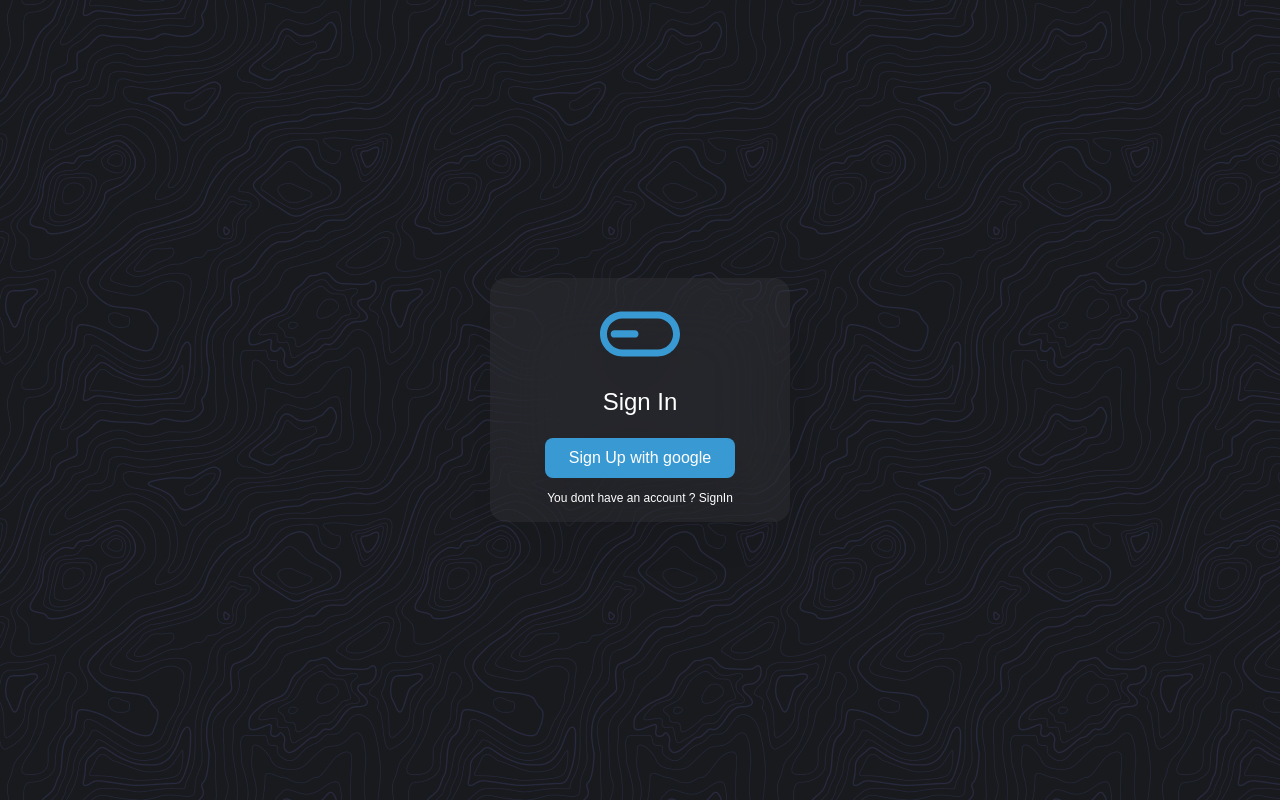
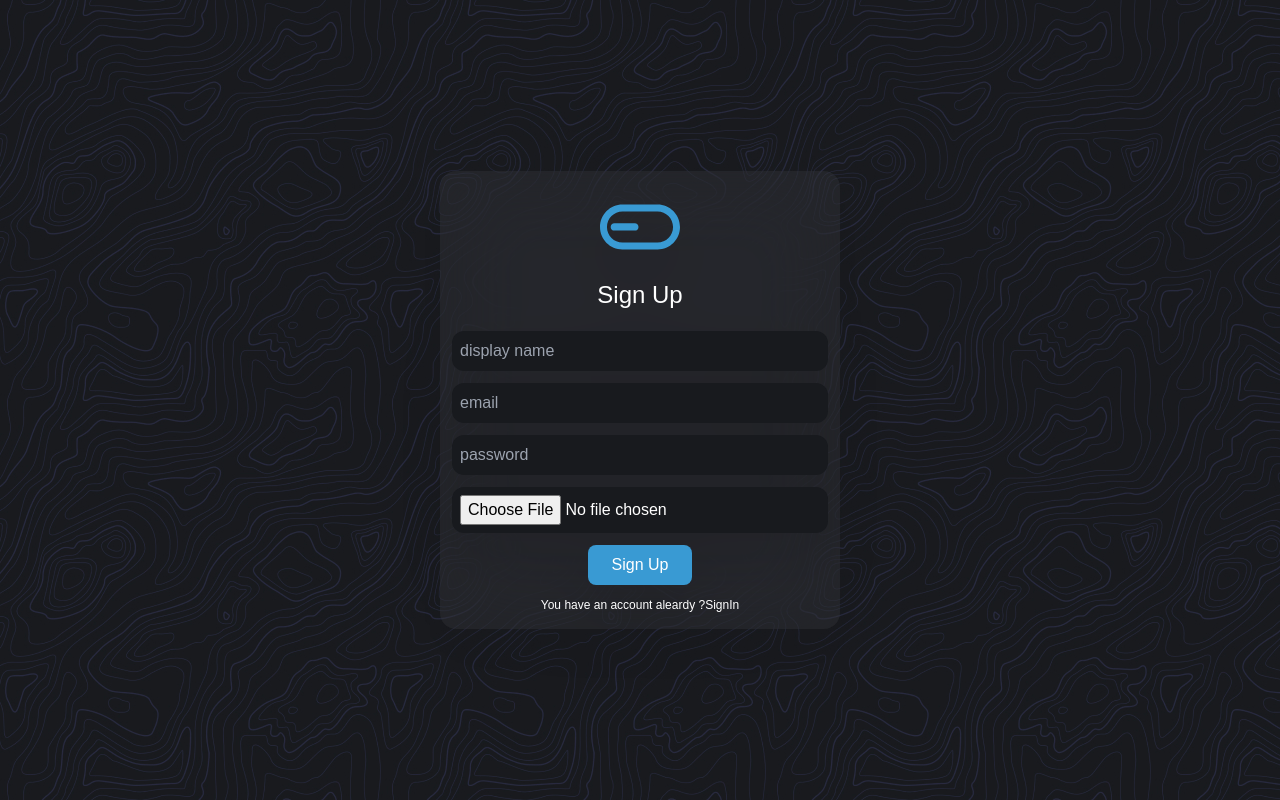
Before and after one commit to tchi-sama/chat-web, a React (Create React App) app: page / in a window 1280 px wide. Built offline with nearby package versions, Linux system fonts and the light colour scheme; no server answers.

Commit message:
login signup search

```diff
--- a/package.json
+++ b/package.json
@@ -10,8 +10,10 @@
     "@testing-library/jest-dom": "^5.16.5",
     "@testing-library/react": "^13.4.0",
     "@testing-library/user-event": "^13.5.0",
+    "firebase": "^9.17.1",
     "react": "^18.2.0",
     "react-dom": "^18.2.0",
+    "react-router-dom": "^6.8.1",
     "react-scripts": "5.0.1",
     "web-vitals": "^2.1.4"
   },
--- a/src/App.js
+++ b/src/App.js
@@ -1,9 +1,16 @@
+import { useContext } from "react";
+import { BrowserRouter } from "react-router-dom";
 import Pages from "./pages/Pages";
+import { AuthContext } from "./context/AuthContext";
 
 function App() {
+  const {currentUser} = useContext(AuthContext);
+
   return (
     <div className="">
+      <BrowserRouter>
       <Pages/>
+      </BrowserRouter>
     </div>
   );
 }
--- a/src/components/Navbar.jsx
+++ b/src/components/Navbar.jsx
@@ -1,55 +1,88 @@
 import { Avatar, Badge, IconButton } from "@mui/material";
-import React from "react";
+import React, { useContext } from "react";
 import { ReactComponent as MsgIcon } from "../svgs/message.svg";
 import { ReactComponent as HomeIcon } from "../svgs/home.svg";
 import { ReactComponent as NotIcon } from "../svgs/notificationbing.svg";
 import { ReactComponent as SetIcon } from "../svgs/setting.svg";
 import { ReactComponent as Logo } from "../svgs/Logo.svg";
+import { ReactComponent as Logout } from "../svgs/logoutcurve.svg";
+import { auth } from "../firebase";
+import { signOut } from "firebase/auth";
+import { AuthContext } from "../context/AuthContext";
 
-function Navbar({where}) {
+function Navbar({ where }) {
+  const {currentUser} = useContext(AuthContext);
   return (
     <div className="w-20 py-3 bg-[#18181C] h-full flex items-center flex-col gap-3">
-      <Logo className="w-14 h-14 p-2"/>
+      <Logo className="w-14 h-14 p-2" />
       <IconButton>
-
-        <Badge variant="dot" overlap="circular" color="primary" badgeContent=" ">
-        <Avatar
-          src="https://scontent.frak1-2.fna.fbcdn.net/v/t39.30808-6/272903096_1179661402805532_104898404720613763_n.jpg?_nc_cat=110&ccb=1-7&_nc_sid=09cbfe&_nc_ohc=wzSep73DAo8AX_1eHoV&tn=dNeaDorti2RHBv7M&_nc_ht=scontent.frak1-2.fna&oh=00_AfAZVi0D_tICZwUr8Kl_tKSVdNAwZ3YtJ9UMIABB0TWekQ&oe=63F11D25"
-        />
+        <Badge
+          variant="dot"
+          overlap="circular"
+          color="primary"
+          badgeContent=" "
+        >
+          <Avatar src={currentUser.photoURL} />
         </Badge>
       </IconButton>
       <div className="flex flex-col items-center w-full py-5 gap-2">
         <div className="flex w-full h-10 items-center">
           <button className="w-full flex items-center justify-center flex-1">
-            <HomeIcon className={where=="home"? "icon iconActive ":"icon"} />
+            <HomeIcon
+              className={where == "home" ? "icon iconActive " : "icon"}
+            />
           </button>
-          <div className={`h-full rounded-full w-1 ${where=="home"? "bg-[#399AD3]":"bg-transparent"}`}></div>
+          <div
+            className={`h-full rounded-full w-1 ${
+              where == "home" ? "bg-[#399AD3]" : "bg-transparent"
+            }`}
+          ></div>
         </div>
 
         <div className="flex w-full h-10 items-center">
           <button className="w-full flex items-center justify-center flex-1">
-            <MsgIcon className={where=="messages"? "icon iconActive ":"icon"} />
+            <MsgIcon
+              className={where == "messages" ? "icon iconActive " : "icon"}
+            />
           </button>
-          <div className={`h-full rounded-full w-1 ${where=="messages"? "bg-[#399AD3]":"bg-transparent"}`}></div>
+          <div
+            className={`h-full rounded-full w-1 ${
+              where == "messages" ? "bg-[#399AD3]" : "bg-transparent"
+            }`}
+          ></div>
         </div>
 
         <div className="flex w-full h-10 items-center">
           <button className="w-full flex items-center justify-center flex-1">
-            <NotIcon className={where=="not"? "icon iconActive ":"icon"} />
+            <NotIcon className={where == "not" ? "icon iconActive " : "icon"} />
           </button>
-          <div className={`h-full rounded-full w-1 ${where=="not"? "bg-[#399AD3]":"bg-transparent"}`}></div>
+          <div
+            className={`h-full rounded-full w-1 ${
+              where == "not" ? "bg-[#399AD3]" : "bg-transparent"
+            }`}
+          ></div>
         </div>
       </div>
-      <div className="bg-[#494C50] h-[.5px] opacity-25 w-[50%] mx-auto rounded-full">
+      <div className="bg-[#494C50] h-[.5px] opacity-25 w-[50%] mx-auto rounded-full"></div>
+      <div className="flex flex-col items-center w-full py-5 gap-2">
+        <div className="flex w-full h-10 items-center">
+          <button className="w-full flex items-center justify-center flex-1">
+            <SetIcon
+              className={where == "setting" ? "icon iconActive " : "icon"}
+            />
+          </button>
+          <div
+            className={`h-full rounded-full w-1 ${
+              where == "setting" ? "bg-[#399AD3]" : "bg-transparent"
+            }`}
+          ></div>
+        </div>
       </div>
-        <div className="flex flex-col items-center w-full py-5 gap-2">
-          <div className="flex w-full h-10 items-center">
-            <button className="w-full flex items-center justify-center flex-1">
-              <SetIcon className={where=="setting"? "icon iconActive ":"icon"} />
-            </button>
-          <div className={`h-full rounded-full w-1 ${where=="setting"? "bg-[#399AD3]":"bg-transparent"}`}></div>
-          </div>
-        </div>
+      <div className="flex-1 flex justify-end flex-col items-center">
+        <IconButton onClick={()=>signOut(auth)} className="icon2">
+            <Logout/>
+        </IconButton>
+      </div>
     </div>
   );
 }
--- /dev/null
+++ b/src/components/SearchChatUser.jsx
@@ -0,0 +1,84 @@
+import { Avatar } from "@mui/material";
+import { ReactComponent as SearchIcon } from "../svgs/searchnormal1.svg";
+import { collection, doc, getDocs, query, setDoc, where } from "firebase/firestore";
+import { db } from "../firebase";
+import { useContext, useState } from "react";
+import { AuthContext } from "../context/AuthContext";
+
+function SearchChatUser() {
+  const [username, setUsername] = useState("");
+  const [user, setUser] = useState(null);
+  const [err, setErr] = useState(false);
+  const { currentUser } = useContext(AuthContext);
+
+  const handleSearch = async (e) => {
+    setUser(null);
+    const q = query(
+      collection(db, "users"),
+      where("displayName", "==", username)
+    );
+    try {
+      const querySnapshot = await getDocs(q);
+      querySnapshot.forEach((doc) => {
+        setUser(doc.data());
+      });
+    } catch (err) {
+      setErr(true);
+    }
+  };
+  const handleKey = (e) => {
+    e.code === "Enter" && handleSearch();
+  };
+
+  const handleSelect = async () => {
+    const combinedId =
+      currentUser.uid > user.uid
+        ? currentUser.uid + user.uid
+        : user.uid + currentUser.uid;
+    try {
+      const res = await getDocs(db, "chats", combinedId);
+      if(!res.exists()){
+        await setDoc(doc,(db,"chats",combinedId),{messages:[]});
+      }
+    } catch (err) {
+      setErr(true);
+    }
+  };
+  return (
+    <div className="p-3">
+      <div className="flex relative bg-[#18181C] py-2 rounded-xl">
+        <input
+          type="text"
+          className="outline-none bg-[#18181C] w-full px-4 text-gray-200"
+          value={username}
+          onChange={(e) => {
+            setUsername(e.target.value);
+          }}
+          onKeyDown={handleKey}
+        />
+        <button className="absolute right-2">
+          <SearchIcon className="icon" />
+        </button>
+      </div>
+      {err && <p className="text-red-500 text-center">User not found</p>}
+      {user && (
+        <>
+          <h4 className="py-3 text-white opacity-60">Results</h4>
+          <div className="flex gap-3 hover:ml-2 p-3 rounded-md hover:bg-[#0001] duration-200">
+            <Avatar src={user.photoURL} />
+            <p className="text-white text-lg flex-1">
+              <span className="">{user.displayName}</span>
+            </p>
+            <button
+              onClick={handleSelect}
+              className="px-2 bg-prime rounded-lg text-xs text-"
+            >
+              Open Chat
+            </button>
+          </div>
+        </>
+      )}
+    </div>
+  );
+}
+export default SearchChatUser;
--- /dev/null
+++ b/src/context/AuthContext.js
@@ -0,0 +1,23 @@
+import { onAuthStateChanged } from "firebase/auth";
+import { createContext, useEffect, useState  } from "react";
+import { auth } from "../firebase";
+
+export const AuthContext = createContext();
+
+export const AuthContextProvider = ({ children }) => {
+    const [currentUser, setCurrentUser] = useState({});
+
+    useEffect(() => {
+       const usub = onAuthStateChanged(auth, (user) => {
+        setCurrentUser(user);
+        console.log(user);
+       })
+       return () => usub();
+    },[]);
+    return(
+
+        <AuthContext.Provider value={{currentUser}}>
+            {children}
+        </AuthContext.Provider>
+            )
+}
--- /dev/null
+++ b/src/firebase.js
@@ -0,0 +1,20 @@
+import { initializeApp } from "firebase/app";
+import { getAuth } from "firebase/auth";
+import { getFirestore } from "firebase/firestore";
+import { getStorage } from "firebase/storage";
+
+
+const firebaseConfig = {
+  apiKey: "AIzaSyAkZs2Vo3029llfOWs4M63qIZ0BvTpreLM",
+  authDomain: "web-chat-9b544.firebaseapp.com",
+  projectId: "web-chat-9b544",
+  storageBucket: "web-chat-9b544.appspot.com",
+  messagingSenderId: "975059796790",
+  appId: "1:975059796790:web:1ce54782c201073be52997"
+};
+
+// Initialize Firebase
+export const app = initializeApp(firebaseConfig);
+export const auth = getAuth();
+export const storage = getStorage();
+export const db = getFirestore();
--- a/src/index.js
+++ b/src/index.js
@@ -3,7 +3,13 @@ import ReactDOM from 'react-dom/client';
 import './index.css';
 import App from './App';
 
+import {AuthContextProvider} from "./context/AuthContext";
+
 const root = ReactDOM.createRoot(document.getElementById('root'));
 root.render(
+    <AuthContextProvider>
+        <React.StrictMode>
     <App />
+        </React.StrictMode>
+    </AuthContextProvider>
 );
--- a/src/pages/Pages.jsx
+++ b/src/pages/Pages.jsx
@@ -1,16 +1,22 @@
-import React from 'react'
+import React, { useContext } from 'react'
+import { Navigate, Route, Routes } from 'react-router-dom'
 import Navbar from '../components/Navbar'
+import { AuthContext } from '../context/AuthContext'
 import Home from './Home'
 import MessagesPage from './MessagesPage'
 import SignIn from './SignIn'
 import SignUp from './SignUp'
 
 function Pages() {
+  const {currentUser} = useContext(AuthContext)
+
   return (
     <div className='h-[100vh]'>
-        {/* <MessagesPage/> */}
-        {/* <SignIn/> */}
-        <SignUp/>
+      <Routes>
+        <Route path='/' element={currentUser?<MessagesPage/>:<SignUp/>}/>
+        <Route path='/signin' element={<SignIn/>}/>
+        <Route path='/signup' element={<SignUp/>}/>
+      </Routes>
     </div>
   )
 }
--- a/src/pages/SignIn.jsx
+++ b/src/pages/SignIn.jsx
@@ -1,14 +1,33 @@
+import { useNavigate , Link } from "react-router-dom";
 import { ReactComponent as Logo } from "../svgs/Logo.svg";
+import { signInWithEmailAndPassword } from "firebase/auth";
+import { auth } from "../firebase";
+import { useState } from "react";
+
 function SignIn() {
+  const [err, setErr] = useState(false);
+  const navigate = useNavigate();
+  const handelSubmit =async (e) => {
+    e.preventDefault();
+    const email = e.target[0].value;
+    const password = e.target[1].value;
+    try {
+      await signInWithEmailAndPassword(auth, email, password);
+      navigate("/")
+    }catch(err){
+      setErr(true);
+    }
+  }
   return (
   <div className="w-full h-full  bg1 flex justify-center items-center">
-    <form className="w-[300px] gap-3 rounded-2xl bg-white bg-opacity-5 backdrop-blur-2xl drop-shadow-2xl flex flex-col items-center  p-3 py-4">
+    <form onSubmit={handelSubmit} className="w-[400px] gap-3 rounded-2xl bg-white bg-opacity-5 backdrop-blur-2xl drop-shadow-2xl flex flex-col items-center  p-3 py-4">
        <Logo className="w-20 h-20"/>
        <h1 className="text-2xl pb-2  text-white">Sign In</h1>
-        <input type="email" className="p-2 outline-none  w-full bg-[#181A1E] rounded-xl text-white"></input>
-        <input type="password" className="p-2 outline-none  w-full bg-[#181A1E] rounded-xl text-white"></input>
+        <input placeholder="email" type="email" className="p-2 outline-none  w-full bg-[#181A1E] rounded-xl text-white"></input>
+        <input placeholder="password" type="password" className="p-2 outline-none  w-full bg-[#181A1E] rounded-xl text-white"></input>
         <button className="bg-prime p-2 px-6 text-white rounded-lg">Sign in</button>
-        <p className="text-xs text-white">You dont have an account ? SignUp</p>
+        <p className="text-xs text-white">You dont have an account ? <Link to="/signup">SignUp</Link></p>
+        {err && <p className="text-xs text-red-500">Wrong email or password</p>}
     </form>
   </div>
   );
--- a/src/pages/SignUp.jsx
+++ b/src/pages/SignUp.jsx
@@ -1,14 +1,96 @@
 import { ReactComponent as Logo } from "../svgs/Logo.svg";
+import { createUserWithEmailAndPassword, updateProfile } from "firebase/auth";
+import { auth, db, storage } from "../firebase";
+import { useState } from "react";
+import { ref , uploadBytesResumable, getDownloadURL } from "firebase/storage";
+import { doc, setDoc } from "firebase/firestore";
+import { Link, Navigate, useNavigate } from "react-router-dom";
+
 function SignUp() {
+  const [err, setErr] = useState(false);
+  const Navigate = useNavigate()
+
+  const handelSubmit = async (e) => {
+    e.preventDefault();
+    const displayName = e.target[0].value;
+    const email = e.target[1].value;
+    const password = e.target[2].value;
+    const file = e.target[3].files[0];
+
+    try {
+      //Create user
+      const res = await createUserWithEmailAndPassword(auth, email, password);
+
+      //Create a unique image name
+      const date = new Date().getTime();
+      const storageRef = ref(storage, `${displayName + date}`);
+
+      await uploadBytesResumable(storageRef, file).then(() => {
+        getDownloadURL(storageRef).then(async (downloadURL) => {
+          try {
+            //Update profile
+            await updateProfile(res.user, {
+              displayName,
+              photoURL: downloadURL,
+            });
+            //create user on firestore
+            await setDoc(doc(db, "users", res.user.uid), {
+              uid: res.user.uid,
+              displayName,
+              email,
+              photoURL: downloadURL,
+            });
+
+            //create empty user chats on firestore
+            await setDoc(doc(db, "userChats", res.user.uid), {});
+            Navigate("/");
+          } catch (err) {
+            console.log(err);
+            setErr(true);
+          }
+        });
+      });
+    } catch (err) {
+      setErr(true);
+    }
+  };
   return (
-  <div className="w-full h-full  bg1 flex justify-center items-center">
-    <form className="w-[300px] gap-3 rounded-2xl bg-white bg-opacity-5 backdrop-blur-2xl drop-shadow-2xl flex flex-col items-center  p-3 py-4">
-       <Logo className="w-20 h-20"/>
-       <h1 className="text-2xl pb-2  text-white">Sign In</h1>
-        <button className="bg-prime p-2 px-6 text-white rounded-lg">Sign Up with google</button>
-        <p className="text-xs text-white">You dont have an account ? SignIn</p>
-    </form>
-  </div>
+    <div className="w-full h-full  bg1 flex justify-center items-center">
+      <form
+        onSubmit={handelSubmit}
+        className="w-[400px] gap-3 rounded-2xl bg-white bg-opacity-5 backdrop-blur-2xl drop-shadow-2xl flex flex-col items-center  p-3 py-4"
+      >
+        <Logo className="w-20 h-20" />
+        <h1 className="text-2xl pb-2  text-white">Sign Up</h1>
+        <input
+          type="text"
+          placeholder="display name"
+          className="p-2 outline-none  w-full bg-[#181A1E] rounded-xl text-white"
+        ></input>
+        <input
+          type="email"
+          placeholder="email"
+          className="p-2 outline-none  w-full bg-[#181A1E] rounded-xl text-white"
+        ></input>
+        <input
+          type="password"
+          placeholder="password"
+          className="p-2 outline-none  w-full bg-[#181A1E] rounded-xl text-white"
+        ></input>
+        <input
+          type="file"
+          placeholder="password"
+          className="p-2 outline-none  w-full bg-[#181A1E] rounded-xl text-white"
+        ></input>
+        <button className="bg-prime p-2 px-6 text-white rounded-lg">
+          Sign Up
+        </button>
+        {err ? (
+          <p className="text-red-500 text-center">Invalid Credentials</p>
+        ) : null}
+        <p className="text-xs text-white">You have an account aleardy ?<Link to="/signin">SignIn</Link></p>
+      </form>
+    </div>
   );
 }
 export default SignUp;
```
Also changed, not shown: src/components/Left.jsx (+9 -19 lines), 1 other file (tests, documents, lock files or other folders).
